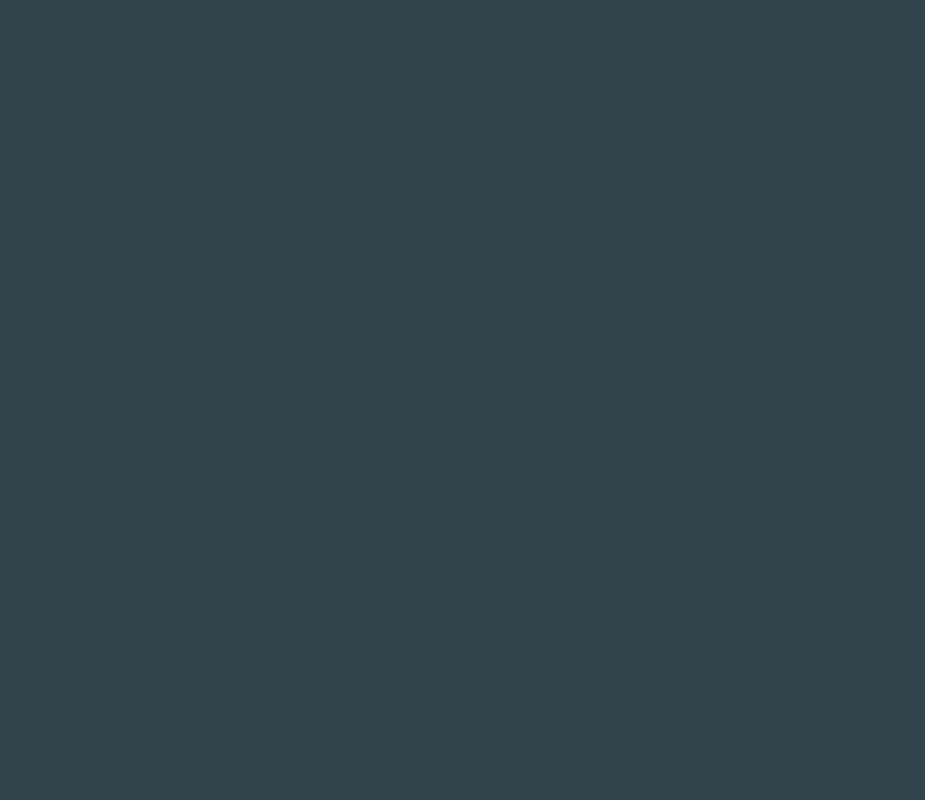
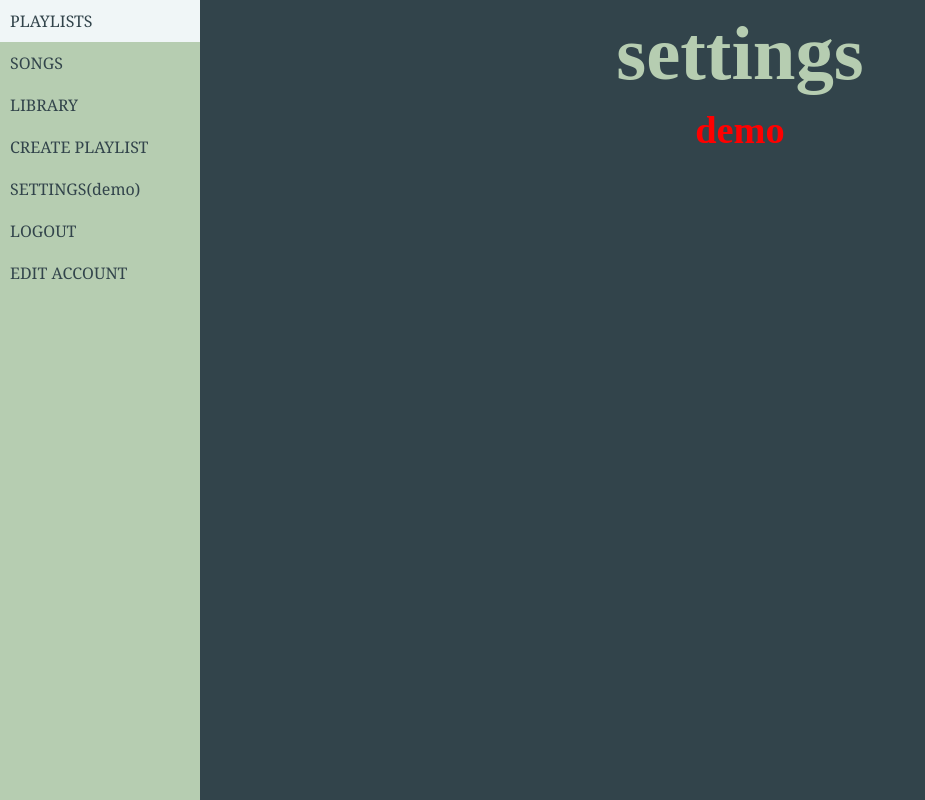
Before and after one commit to andriisydor/web_course_labs, a React (Create React App) app in the folder app/: page /settings in a window 1280 px wide. Before the commit this address had no page. Shown: the whole page, without its empty margins (0-925 px from the left). Built offline with nearby package versions, Linux system fonts and the light colour scheme.

Commit message:
add settings page prototype

```diff
--- a/app/src/Analyze.js
+++ b/app/src/Analyze.js
@@ -7,7 +7,6 @@ function Analyze() {
         <React.Fragment>
             <Navbar />
             <div className="mainpart moveaside" style={{textAlign: 'center'}}>
-                <h3></h3>
                 <h2>analyze song</h2>
                 <h3 style={{color: 'red'}}>demo</h3>
                 <h3>spectrogram</h3>
--- a/app/src/App.js
+++ b/app/src/App.js
@@ -10,6 +10,7 @@ import Create from './Create';
 import Admin from './Admin';
 import Player from './Player';
 import Analyze from './Analyze';
+import Settings from './Settings';
 
 function App() {
   const [currentSong, setCurrentSong] = useState({photo: '', name: 'loaging', artist: 'loading', time: 'loading'});
@@ -38,6 +39,7 @@ function App() {
           <Route path="playlist/:playlistId" element={<Playlist handlePlayer={handlePlayer}/>} />
           <Route path="admin" element={<Admin />} />
           <Route path="analyze/song/:songId" element={<Analyze />} />
+          <Route path="settings" element={<Settings />} />
         </Route>
       </Routes>
       <Player token={localStorage.getItem('token')} song={currentSong} visibility={visibility} update={update}/>
--- a/app/src/Navbar.js
+++ b/app/src/Navbar.js
@@ -8,6 +8,7 @@ function Navbar() {
             <Link to="/songs">SONGS</Link>
             <Link to="/library">LIBRARY</Link>
             <Link to="/create">CREATE PLAYLIST</Link>
+            <Link to="/settings">SETTINGS(demo)</Link>
             <Link to="/login">LOGOUT</Link>
             <Link to="/edit">EDIT ACCOUNT</Link>
         </div>
--- /dev/null
+++ b/app/src/Settings.js
@@ -0,0 +1,16 @@
+import React from 'react';
+import Navbar from './Navbar';
+
+function Settings() {
+    return (
+        <React.Fragment>
+            <Navbar />
+            <div className="mainpart moveaside" style={{textAlign: 'center'}}>
+                <h2>settings</h2>
+                <h3 style={{color: 'red'}}>demo</h3>
+            </div>
+        </React.Fragment>
+    );
+}
+
+export default Settings;
```
